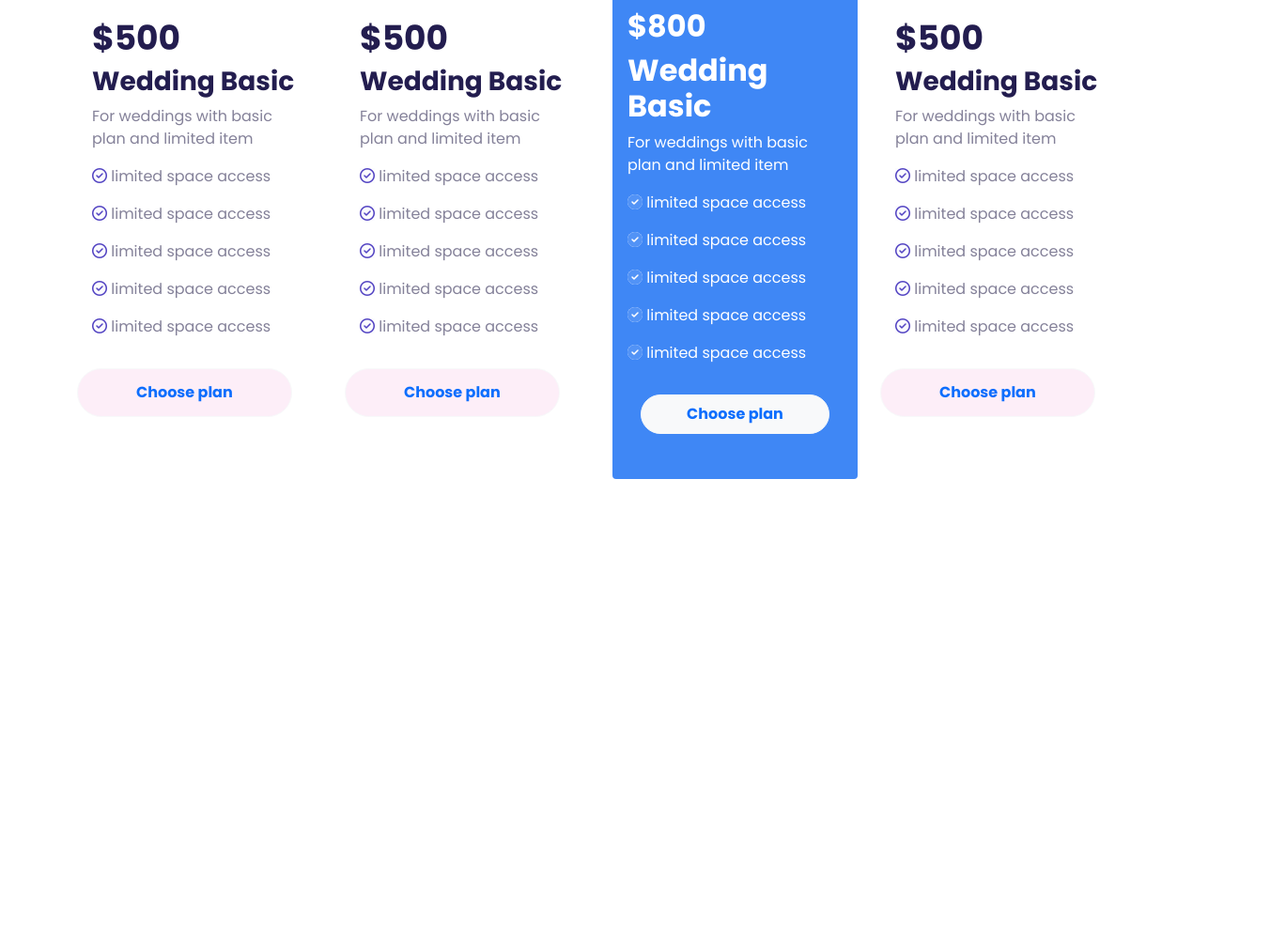
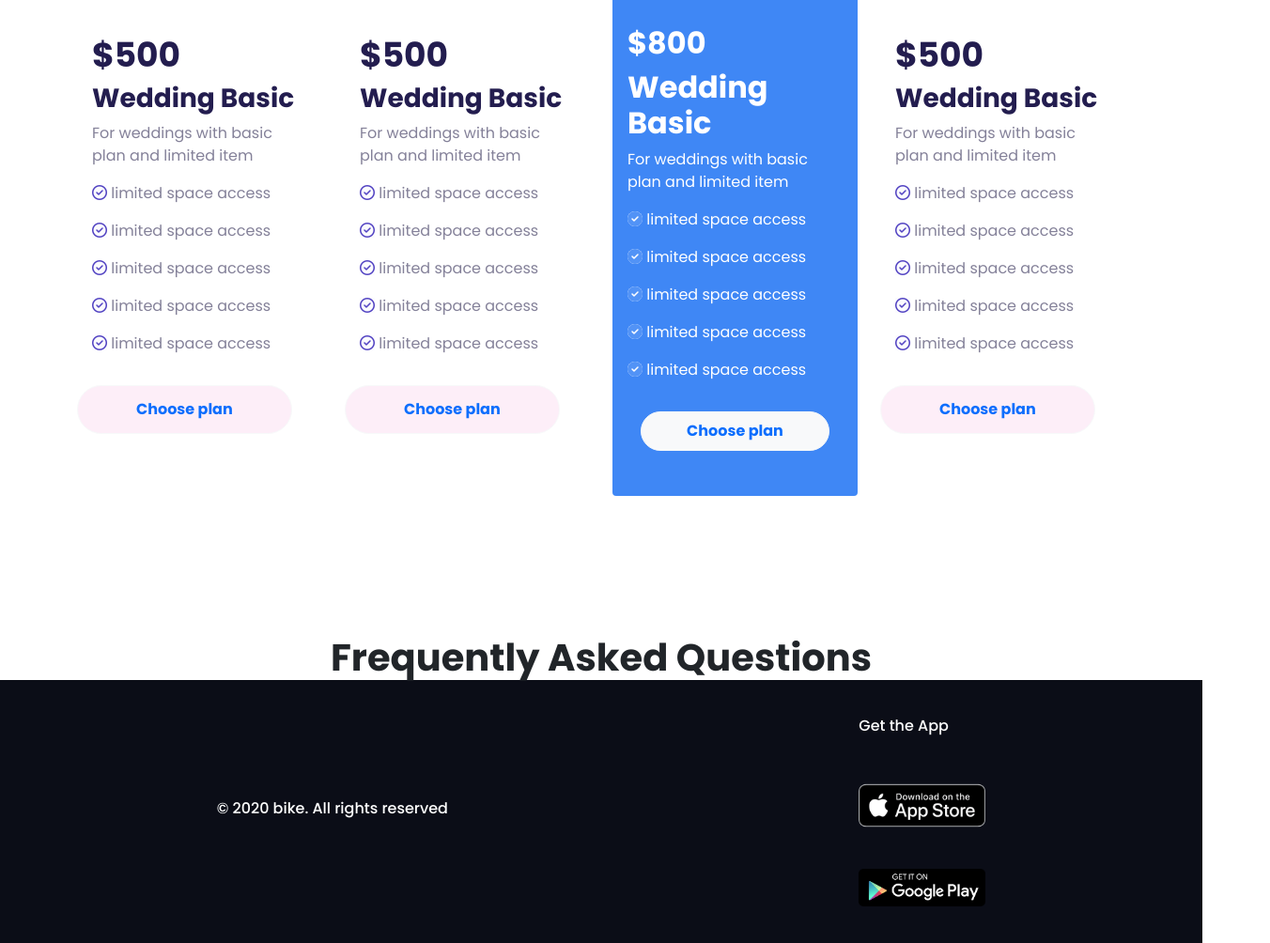
Before and after one commit to SabbirAhmed33/Convention-center, a plain HTML site: page index.html in a window 1280 px wide. Shown: the part 916-1920 px from the top of the page at 94% size, 1352 px wide, since content can reach past the window. Before the commit the page ends 1474 px from the top, so only its background shows below. Drawn offline with nearby package versions, Linux system fonts and the light colour scheme.

Commit message:
Footer Done

```diff
--- a/index.html
+++ b/index.html
@@ -17,7 +17,7 @@
         <!-- Nav Section Start -->
         <nav class="navbar navbar-expand-lg navbar-light bg-light  btn-text px-5 py-2 fw-bold">
             <div class="container py-4">
-              <a class="navbar-brand fw-bold fs-4 nav-gap" href="#">International Convention City Bashundhara</a>
+              <a class="navbar-brand fw-bold fs-4 nav-gap" href="#">International Convention <br> City Bashundhara</a>
               <button class="navbar-toggler" type="button" data-bs-toggle="collapse" data-bs-target="#navbarNavAltMarkup" aria-controls="navbarNavAltMarkup" aria-expanded="false" aria-label="Toggle navigation">
                 <span class="navbar-toggler-icon"></span>
               </button>
@@ -86,7 +86,7 @@
         <!-- Banner Section End -->
     </header>
     <main>
-      <!-- Our package Section -->
+      <!-- Our package Section Start -->
       <section class="container margin-top">
         <h1 class="text-center margin-top fw-bold">Our package</h1>
         <div class="row row-cols-1 row-cols-md-4 g-4">
@@ -165,7 +165,27 @@
           </div>
         </div>
       </section>
+      <!-- Our package Section End -->
+      <!-- Questions Section Start -->
+      <section class="container margin-top">
+        <h1 class="text-center margin-top fw-bold">Frequently Asked Questions</h1>
+
+      </section>
+      <!-- Questions Section End -->
+
     </main>
+    <!-- Footer Section Start -->
+    <footer>
+      <section class="container-fluid text-white d-flex justify-content-around align-items-center">
+        <small><h6>© 2020 bike. All rights reserved</h6></small>
+        <div class="d-flex flex-column app-link">
+          <small><h6>Get the App</h6></small>
+          <a href="https://apps.apple.com/us/app/clock/id1584215688"><img src="images/5a902db97f96951c82922874.png" alt=""></a>
+          <a href="https://play.google.com/store/apps/details?id=com.learnprogramming.codecamp&hl=en_US&gl=US"><img src="images/google-play-badge.png" alt=""></a>
+        </div>
+      </section>
+    </footer>
+    <!-- Footer Section End -->
     <!-- Font Awesome kit -->
     <script src="https://kit.fontawesome.com/aad8fcde7e.js" crossorigin="anonymous"></script>
     <!-- Bootstrap JS CDN -->
--- a/style.css
+++ b/style.css
@@ -49,7 +49,18 @@ body{
     background: #FF4E4E;
     font-weight: 900;
 }
-
+footer{
+    background-color: #0B0D17;
+    height: 280px;
+    display: flex;
+    align-items: center;
+}
+.app-link{
+    padding: 16px auto;
+}
+.app-link a img{
+    width: 135px;
+}
 @media only screen and (max-width: 992px) {
     .carousel-item img{
         width: 360px;
```
Also changed, not shown: images/5a902db97f96951c82922874.png (added), images/google-play-badge.png (added).
